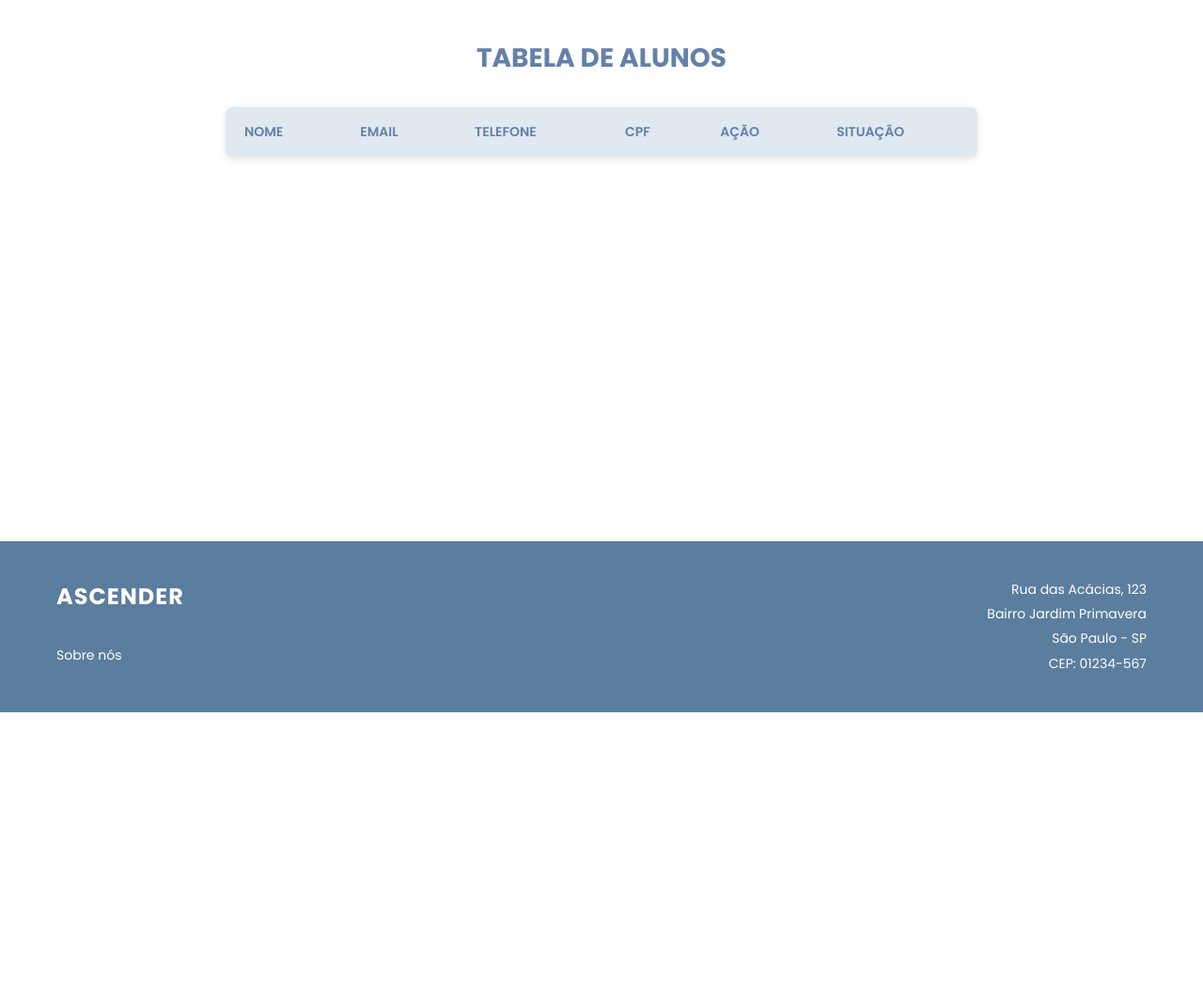
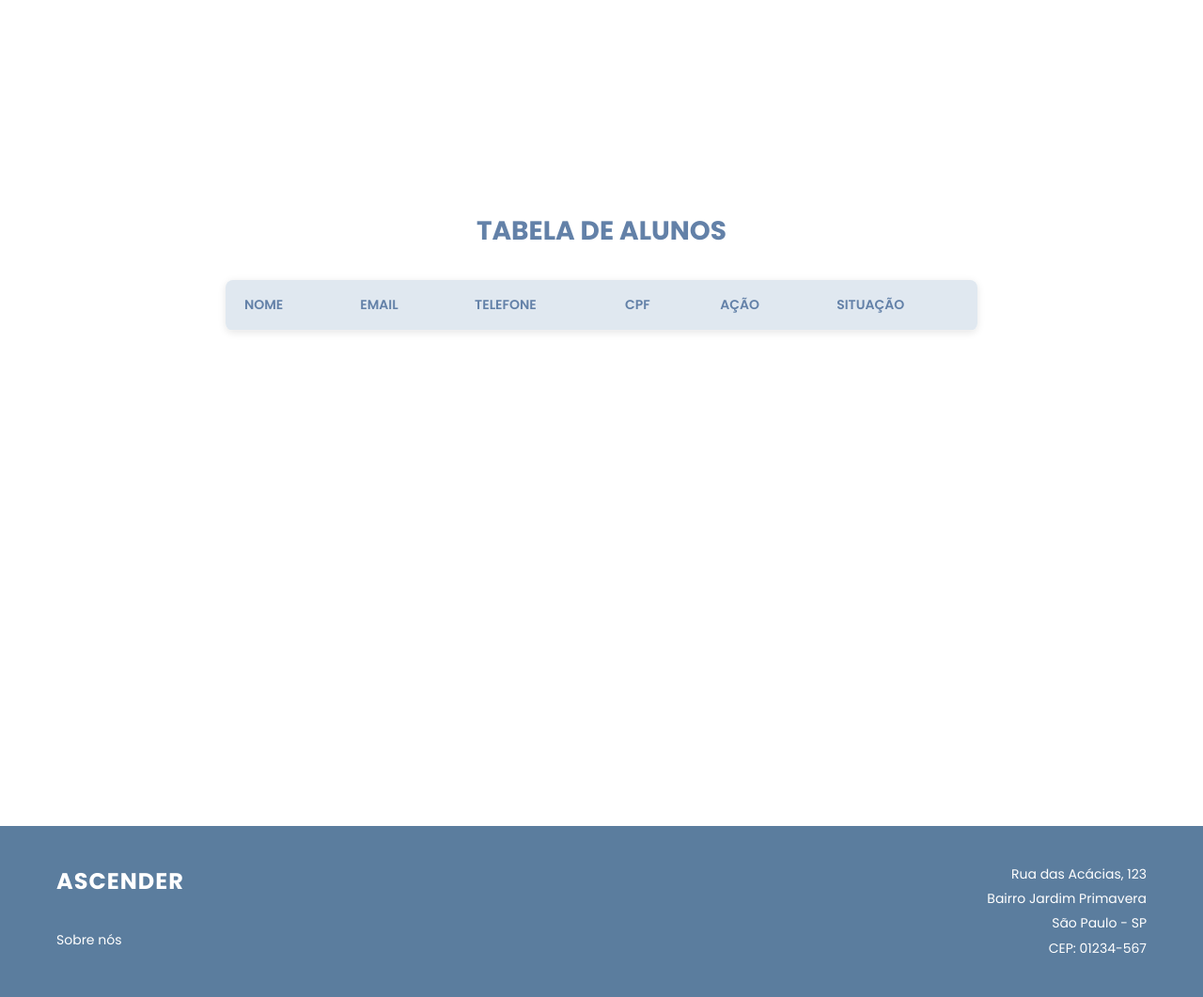
Before and after one commit to caiquefgoncalves123/Ascender, a Flask app: page /ver_alunos in a window 1280 px wide. Shown: the part 53-1114 px from the top of the page at 94% size. Before the commit the page ends 811 px from the top, so only its background shows below. Run offline with Flask 3, Linux system fonts and the light colour scheme; the visitor is signed in with stand-in values (Sample User, id 1); data that the repository does not hold is empty.

Commit message:
Revertendo o  "Alteração no CSS da tabela aluno"
Revertemos o commit alteração no css da tabela.

```diff
--- a/static/style/style.css
+++ b/static/style/style.css
@@ -54,8 +54,7 @@ header {
   height: 70px;
   padding: 8px 40px;
   background: var(--branco);
-    display: flex
-;
+  display: flex;
   align-items: center;
   justify-content: space-between;
   border-bottom: 1px solid #ddd;
@@ -125,19 +124,15 @@ main {
 /* Específico para main.dashboard */
 main.dashboard {
   flex: 1;
+  /* Empurra o footer para baixo */
   padding: 40px 20px;
-    max-width: 100%;
+  max-width: 1200px;
   margin: 0 auto;
   width: 100%;
-    display: block;
-    /* align-items: center; */
+  display: flex;
+  flex-direction: column;
+  align-items: center;
   gap: 0;
-    margin-top: 100px !important;
-    /* position-area: center; */
-    /* overflow: auto; */
-    margin: 0 !important;
-    /* height: 100%; */
-    /* position: initial; */
 }
 
 .container {
@@ -480,24 +475,24 @@ button:hover,
   gap: 10px;
 }
 
+/* Table (listagem) */
 .titulo-tabela {
   font-size: 28px;
   font-weight: 700;
   color: var(--azul);
   margin: 0 0 30px 0;
   text-align: center;
-    margin-top: 0;
 }
 
 .tabela-aulas {
   width: 100%;
   max-width: 800px;
+  /* Limita a largura da tabela */
   border-collapse: collapse;
   border-radius: 8px;
   overflow: hidden;
   box-shadow: 0 2px 8px rgba(0, 0, 0, 0.1);
   background-color: var(--branco);
-    margin: 0 auto;
 }
 
 .tabela-aulas th,
@@ -1358,7 +1353,7 @@ button:hover,
   color: #FFFFFF;
   padding: 40px 0;
   width: 100%;
-    margin-top: 0;
+  margin-top: 303px;
 }
 
 /*olhinho*/
@@ -1386,8 +1381,6 @@ button:hover,
   }
 }
 
-
-
-.alert {
+.alert{
   white-space: pre-line;
 }
```
Also changed, not shown: 1 other file. Lines whose indentation alone changed are shown as unchanged.
